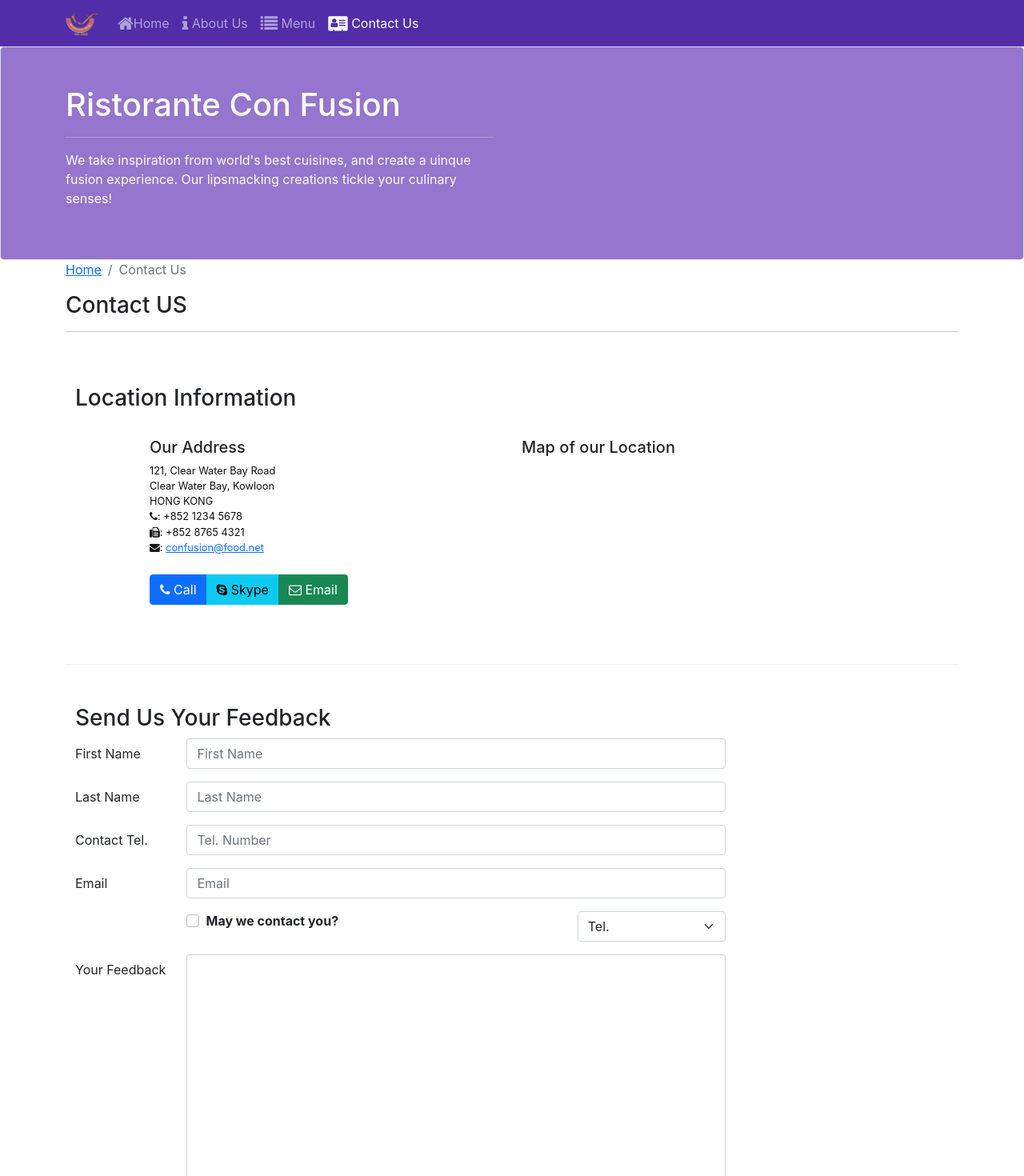
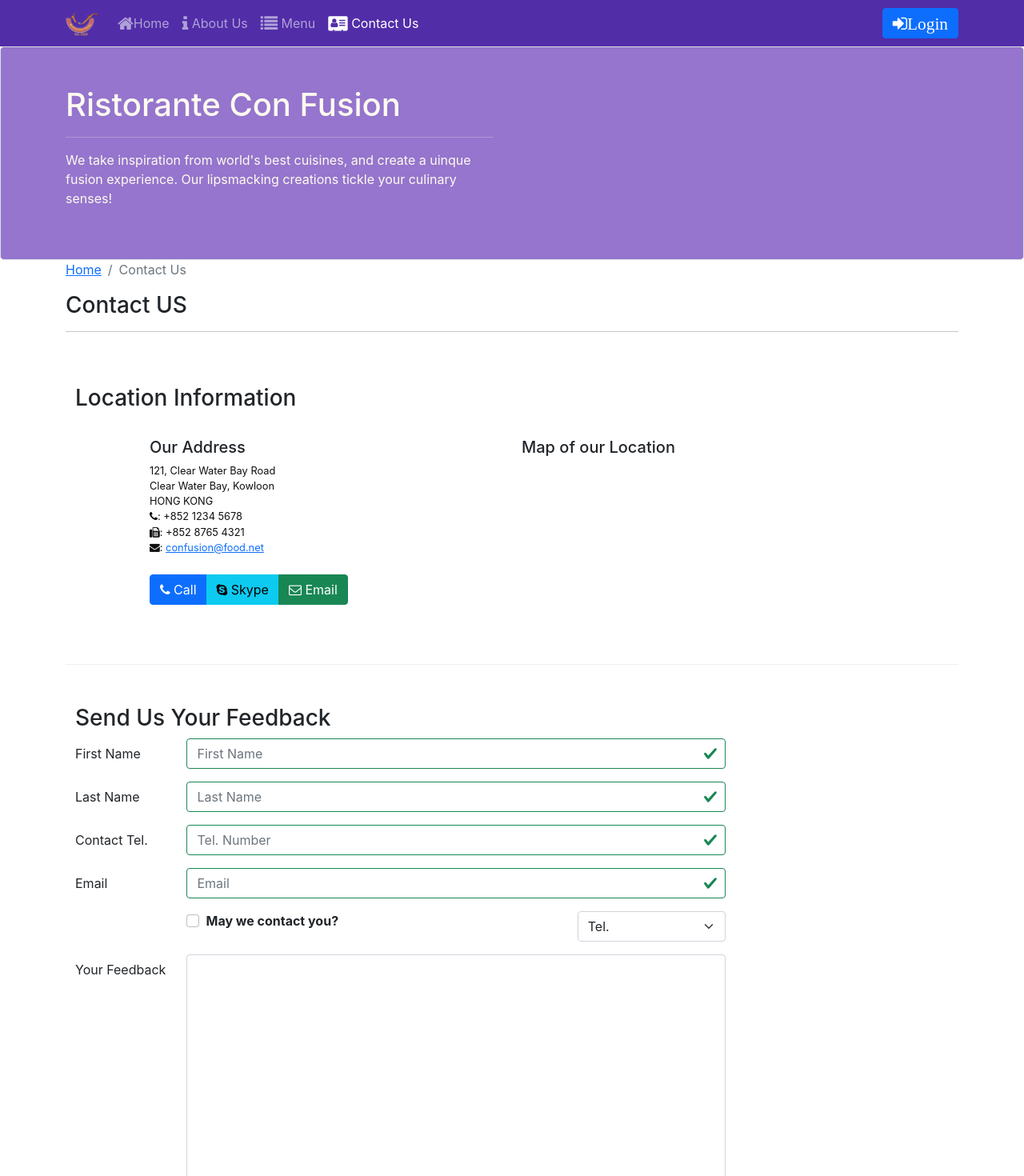
Before and after one commit to hanu7674/confusion, a React (Create React App) app: page /contactus in a window 1280 px wide. Shown: the top 1470 px of the page at 80% size. Built offline with nearby package versions, Linux system fonts and the light colour scheme.

Commit message:
uncontrolled Forms

```diff
--- a/src/components/ContactComponent.js
+++ b/src/components/ContactComponent.js
@@ -1,5 +1,5 @@
 import React, {Component} from 'react';
-import { Breadcrumb, BreadcrumbItem, Form, FormGroup,Button,Label, Col, Input } from 'reactstrap'
+import { Breadcrumb, BreadcrumbItem, Form, FormGroup,Button,Label, Col, Input, FormFeedback } from 'reactstrap'
 import Link from 'react-router-dom/Link';
 class Contact extends Component {
     constructor(props) {
@@ -12,9 +12,17 @@ class Contact extends Component {
             agree: false,
             contactType: "Tel.",
             message: "",
+            touched: {
+                firstName: false,
+                lastName: false,
+                email: false,
+                telnum: false
+
+            }
         };
         this.handleSubmit = this.handleSubmit.bind(this);
-        this.handleInputChange = this.handleInputChange.bind(this)
+        this.handleInputChange = this.handleInputChange.bind(this);
+        this.handleBlur = this.handleBlur.bind(this);
     }
         handleInputChange(event){
             const target = event.target;
@@ -29,8 +37,47 @@ class Contact extends Component {
             e.preventDefault();
             console.log("Current state"+ JSON.stringify(this.state));
             alert("Current state"+ JSON.stringify(this.state));
+    }
+    handleBlur = (field) =>(evt) => {
+        this.setState({
+            touched: {...this.state.touched, [field]: true}
+        })
+    }
+    validate(firstName, lastName, telnum, email) {
+        const errors = {
+            firstName: "",
+            lastName: "",
+            telnum: "",
+            email: ""
+        };
+        if (this.state.touched.firstName && firstName.length < 3) {
+            errors.firstName = "First Name should be more than 3 characters"
         }
-	render() {
+        else if (this.state.touched.firstName && firstName.length > 10) {
+            errors.firstName = "First Name should be less than 10 characters";
+        }
+        if (this.state.touched.lastName && lastName.length < 3) {
+					errors.lastName = "Last Name should be more than 3 characters";
+				} else if (this.state.touched.lastName && lastName.length > 10) {
+					errors.lastName = "Last Name should be less than 10 characters";
+        }
+
+        const reg = /^\d+$/;
+        if (this.state.touched.telnum && !reg.test(telnum)) {
+					errors.telnum = "Tel. Number should contain only numbers";
+                }
+        else if (telnum.length < 1 && telnum.length > 10) {
+					errors.telnum = "Tel Number length should be between 1 and 10";
+        }
+
+        if (this.state.touched.email && email.split("").filter(x => x === '@').length !== 1) {
+            errors.email = " Email should contain a @";
+        }
+
+        return errors;
+    }
+    render() {
+        const errors = this.validate(this.state.firstName, this.state.lastName, this.state.telnum, this.state.email);
 		return (
 			<div className='container'>
 				<div className='row'>
@@ -105,8 +152,11 @@ class Contact extends Component {
 										id='firstName'
 										name='firstName'
 										placeholder='First Name'
+										valid={errors.firstName === ""}
+										invalid={errors.firstName !== ""}
 										onChange={this.handleInputChange}
-										></Input>
+										onBlur={this.handleBlur("firstName")}></Input>
+									<FormFeedback>{errors.firstName}</FormFeedback>
 								</Col>
 							</FormGroup>
 							<FormGroup row>
@@ -118,9 +168,12 @@ class Contact extends Component {
 										type='text'
 										id='lastName'
 										name='lastName'
+										valid={errors.lastName === ""}
+										invalid={errors.lastName !== ""}
+										onBlur={this.handleBlur("lastName")}
 										onChange={this.handleInputChange}
-										placeholder='Last Name'
-										></Input>
+										placeholder='Last Name'></Input>
+									<FormFeedback>{errors.lastName}</FormFeedback>
 								</Col>
 							</FormGroup>
 							<FormGroup row>
@@ -130,11 +183,14 @@ class Contact extends Component {
 								<Col md={10}>
 									<Input
 										type='text'
+										onBlur={this.handleBlur("telnum")}
 										onChange={this.handleInputChange}
 										id='telnum'
 										name='telnum'
-										placeholder='Tel. Number'
-										></Input>
+										valid={errors.telnum === ""}
+										invalid={errors.telnum !== ""}
+										placeholder='Tel. Number'></Input>
+									<FormFeedback>{errors.telnum}</FormFeedback>
 								</Col>
 							</FormGroup>
 							<FormGroup row>
@@ -144,11 +200,14 @@ class Contact extends Component {
 								<Col md={10}>
 									<Input
 										type='text'
+										onBlur={this.handleBlur("email")}
 										onChange={this.handleInputChange}
 										id='email'
 										name='email'
-										placeholder='Email'
-										></Input>
+										valid={errors.email === ""}
+										invalid={errors.email !== ""}
+										placeholder='Email'></Input>
+									<FormFeedback>{errors.email}</FormFeedback>
 								</Col>
 							</FormGroup>
 							<FormGroup row>
@@ -170,8 +229,7 @@ class Contact extends Component {
 									<Input
 										type='select'
 										onChange={this.handleInputChange}
-										name='contactType'
-										>
+										name='contactType'>
 										<option>Tel.</option>
 										<option>email</option>
 									</Input>
@@ -188,8 +246,7 @@ class Contact extends Component {
 										id='message'
 										name='message'
 										rows='12'
-										placeholder=''
-										></Input>
+										placeholder=''></Input>
 								</Col>
 							</FormGroup>
 							<FormGroup row>
--- a/src/components/HeaderComponent.js
+++ b/src/components/HeaderComponent.js
@@ -1,7 +1,7 @@
 import React, { Component } from "react";
 import { NavLink } from "react-router-dom";
 import {  NavItem, NavbarBrand } from 'reactstrap';
-import { Nav, Navbar,Container } from "react-bootstrap";
+import { Nav, Navbar, Container, Modal, ModalBody, ModalHeader, Button, Form, FormGroup, FormFeedback, FormLabel, FormControl } from "react-bootstrap";
 // import { Jumbotron } from 'react-bootstrap';
 
 class Header extends Component  {
@@ -9,8 +9,15 @@ class Header extends Component  {
         super(props);
 
         this.toggleNav = this.toggleNav.bind(this);
+		this.toggleModal = this.toggleModal.bind(this);
+        this.handleLogin = this.handleLogin.bind(this);
+        this.handleChange = this.handleChange.bind(this);
         this.state = {
-          isNavOpen: false
+            isNavOpen: false,
+            isModalOpen: false,
+            username: "",
+            password: "",
+            remember: false,
         };
       }
 
@@ -19,43 +26,134 @@ class Header extends Component  {
               { isNavOpen: !this.state.isNavOpen }
           );
     }
+    toggleModal() {
+        this.setState({ isModalOpen: !this.state.isModalOpen });
+    }
+    handleChange(e) {
+        const target = e.target;
+        const name = target.name;
+        const value =target.type === "checkbox" ? target.checked : target.value;
+        this.setState({
+            [name]: value
+        })
+    }
+    handleLogin(e) {
+        e.preventDefault();
+        alert(
+					"Username :" +
+						this.state.username +
+						" Password: " +
+						this.state.password +
+						" Remember Me:  " +
+						this.state.remember
+				);
+
+        this.toggleModal();
+    }
     render()
     {
         return (
 					<>
-                <Navbar collapseOnSelect expand="md" className="navbar-dark" variant="light">
+						<Navbar
+							collapseOnSelect
+							expand='md'
+							className='navbar-dark'
+							variant='light'>
 							<Container>
-                    <NavbarBrand className="mr-auto" href="/"><img src='assets/images/logo.png' height="30" width="41" alt='Ristorante Con Fusion' /></NavbarBrand>
-                    <Navbar.Toggle aria-controls="responsive-navbar-nav" />
-                    <Navbar.Collapse id="responsive-navbar-nav">
-                    <Nav className="mr-auto">
+								<NavbarBrand className='mr-auto' href='/'>
+									<img
+										src='assets/images/logo.png'
+										height='30'
+										width='41'
+										alt='Ristorante Con Fusion'
+									/>
+								</NavbarBrand>
+								<Navbar.Toggle aria-controls='responsive-navbar-nav' />
+								<Navbar.Collapse id='responsive-navbar-nav'>
+									<Nav className='me-auto'>
 										<NavItem>
-                                <NavLink className="nav-link"  to='/home'><span className="fa fa-home fa-lg"></span>Home</NavLink>
+											<NavLink className='nav-link' to='/home'>
+												<span className='fa fa-home fa-lg'></span>Home
+											</NavLink>
 										</NavItem>
 										<NavItem>
-                                <NavLink className="nav-link" to='/aboutus'><span className="fa fa-info fa-lg"></span> About Us</NavLink>
+											<NavLink className='nav-link' to='/aboutus'>
+												<span className='fa fa-info fa-lg'></span> About Us
+											</NavLink>
 										</NavItem>
 										<NavItem>
-                                <NavLink className="nav-link"  to='/menu'><span className="fa fa-list fa-lg"></span> Menu</NavLink>
+											<NavLink className='nav-link' to='/menu'>
+												<span className='fa fa-list fa-lg'></span> Menu
+											</NavLink>
 										</NavItem>
 										<NavItem>
-                                <NavLink className="nav-link" to='/contactus'><span className="fa fa-address-card fa-lg"></span> Contact Us</NavLink>
+											<NavLink className='nav-link' to='/contactus'>
+												<span className='fa fa-address-card fa-lg'></span>{" "}
+												Contact Us
+											</NavLink>
+										</NavItem>
+									</Nav>
+									<Nav>
+										<NavItem>
+											<Button outline='true' onClick={this.toggleModal}>
+												<span className='fa fa-sign-in fa-lg'>Login</span>
+											</Button>
 										</NavItem>
 									</Nav>
 								</Navbar.Collapse>
 							</Container>
 						</Navbar>
 						<div className=' jumbotron h-100 p-5 border rounded-3'>
-                        <div className="container">
-                        <div className="row row-header">
-                            <div className="col-12 col-sm-6">
+							<div className='container'>
+								<div className='row row-header'>
+									<div className='col-12 col-sm-6'>
 										<h1>Ristorante Con Fusion</h1>
 										<hr></hr>
-                            <p>We take inspiration from world's best cuisines, and create a uinque fusion experience. Our lipsmacking creations tickle your culinary senses!  </p>
+										<p>
+											We take inspiration from world's best cuisines, and create
+											a uinque fusion experience. Our lipsmacking creations
+											tickle your culinary senses!{" "}
+										</p>
 									</div>
 								</div>
 							</div>
 						</div>
+						<Modal show={this.state.isModalOpen} onHide={this.toggleModal}>
+							<ModalHeader closeButton>Login</ModalHeader>
+							<ModalBody>
+								<Form onSubmit={this.handleLogin}>
+									<FormGroup  className="mb-3">
+										<FormLabel>Username</FormLabel>
+										<FormControl
+											type='text'
+											placeholder='username'
+											name='username'
+											id='username'
+											onChange={this.handleChange}></FormControl>
+									</FormGroup>
+									<FormGroup className='mb-3'>
+										<FormLabel>Password</FormLabel>
+										<FormControl
+											type='password'
+											placeholder='password'
+											name='password'
+											id='password'
+											onChange={this.handleChange}></FormControl>
+									</FormGroup>
+									<Form.Group className='mb-3' controlId='formBasicCheckbox'>
+										<Form.Check
+											type='checkbox'
+											label='Remember Me'
+											name='remember'
+											onChange={this.handleChange}
+										/>
+									</Form.Group>
+									<Button variant='primary' type='submit'>
+										Login
+									</Button>
+								</Form>
+							</ModalBody>
+						</Modal>
 					</>
 				);
     }
```
Lines whose indentation alone changed are shown as unchanged.
